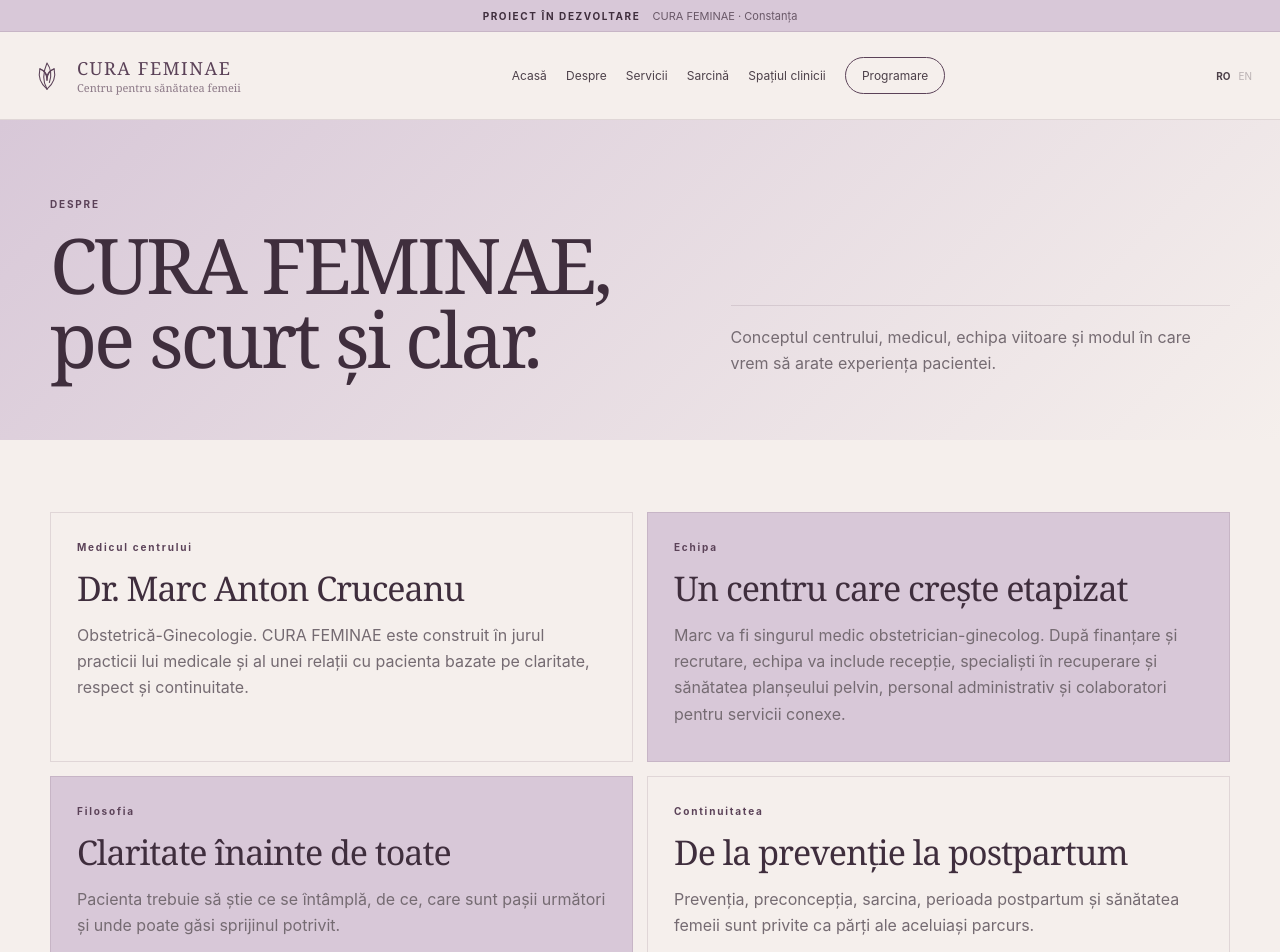
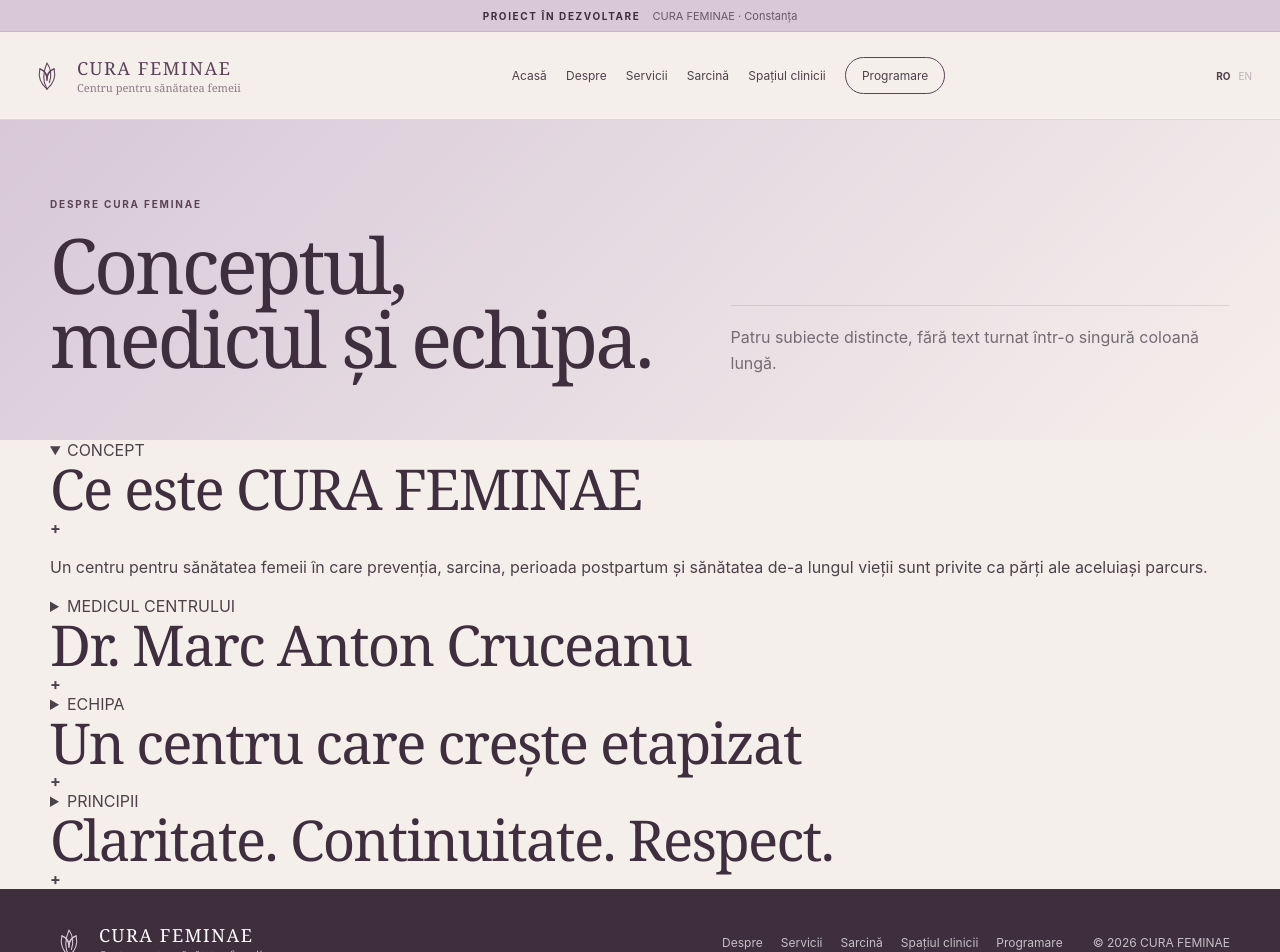
Before and after one commit to ghergabrieli-cyber/CURA-FEMINAE, a Next.js app: page /despre in a window 1280 px wide. Shown: the top 952 px of the page. Built offline with nearby package versions, Linux system fonts and the light colour scheme.

Commit message:
Refine CURA FEMINAE structure and visual system: app/despre/page.tsx

```diff
--- a/app/despre/page.tsx
+++ b/app/despre/page.tsx
@@ -1,18 +1,16 @@
-import { SiteFooter, SiteHeader } from "../components/SiteChrome";
+import {SiteFooter,SiteHeader} from "../components/SiteChrome";
 
-const items=[
-  ["Medicul centrului","Dr. Marc Anton Cruceanu","Obstetrică-Ginecologie. CURA FEMINAE este construit în jurul practicii lui medicale și al unei relații cu pacienta bazate pe claritate, respect și continuitate."],
-  ["Echipa","Un centru care crește etapizat","Marc va fi singurul medic obstetrician-ginecolog. După finanțare și recrutare, echipa va include recepție, specialiști în recuperare și sănătatea planșeului pelvin, personal administrativ și colaboratori pentru servicii conexe."],
-  ["Filosofia","Claritate înainte de toate","Pacienta trebuie să știe ce se întâmplă, de ce, care sunt pașii următori și unde poate găsi sprijinul potrivit."],
-  ["Continuitatea","De la prevenție la postpartum","Prevenția, preconcepția, sarcina, perioada postpartum și sănătatea femeii sunt privite ca părți ale aceluiași parcurs."],
+const blocks=[
+ ["CONCEPT","Ce este CURA FEMINAE","Un centru pentru sănătatea femeii în care prevenția, sarcina, perioada postpartum și sănătatea de-a lungul vieții sunt privite ca părți ale aceluiași parcurs."],
+ ["MEDICUL CENTRULUI","Dr. Marc Anton Cruceanu","Obstetrică-Ginecologie. CURA FEMINAE este construit în jurul practicii lui medicale și al unei relații cu pacienta bazate pe explicații clare, respect, confidențialitate și continuitate."],
+ ["ECHIPA","Un centru care crește etapizat","Marc va fi singurul medic obstetrician-ginecolog. După finanțare și recrutare, echipa va include recepție, specialiști în recuperare și sănătatea planșeului pelvin, personal administrativ și colaboratori pentru servicii conexe."],
+ ["PRINCIPII","Claritate. Continuitate. Respect.","Pacienta trebuie să știe ce se întâmplă, de ce, care sunt pașii următori și unde poate găsi sprijinul potrivit."]
 ] as const;
 
-export default function DesprePage(){
+export default function Page(){
  return <main><SiteHeader/>
-  <section className="pageHero shortPageHero"><div className="shell pageHeroGrid"><div><p className="kicker">DESPRE</p><h1>CURA FEMINAE, pe scurt și clar.</h1></div><p>Conceptul centrului, medicul, echipa viitoare și modul în care vrem să arate experiența pacientei.</p></div></section>
-  <section className="shell moduleGrid twoCols">
-   {items.map(([eyebrow,title,text])=><article className="moduleCard" key={eyebrow}><p className="kicker">{eyebrow}</p><h2>{title}</h2><p>{text}</p></article>)}
-  </section>
+  <section className="pageHero"><div className="shell pageHeroGrid"><div><p className="kicker">DESPRE CURA FEMINAE</p><h1>Conceptul, medicul și echipa.</h1></div><p>Patru subiecte distincte, fără text turnat într-o singură coloană lungă.</p></div></section>
+  <section className="shell structuredGrid">{blocks.map(([eyebrow,title,text],i)=><details className="infoPanel" key={title} open={i===0}><summary><span>{eyebrow}</span><h2>{title}</h2><b>+</b></summary><div className="panelBody"><p>{text}</p></div></details>)}</section>
   <SiteFooter/>
  </main>
 }
```
